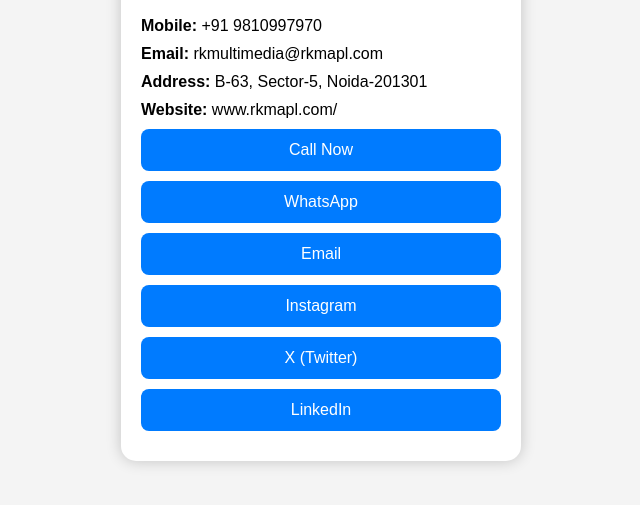
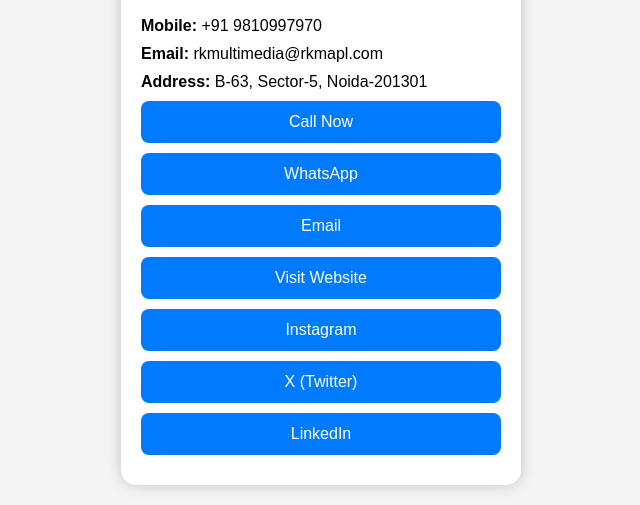
Before and after one commit to viveksahu-954035/Rajat-sir-, a plain HTML site: page index.html in a window 1280 px wide. Shown: the part 368-873 px from the top of the page, without its empty margins (319-959 px from the left). Before the commit the page ends 849 px from the top, so only its background shows below. Drawn offline with Linux system fonts and the light colour scheme.

Commit message:
Update index.html

```diff
--- a/index.html
+++ b/index.html
@@ -96,7 +96,6 @@ body{
             <p/><strong> Mobile:</strong> +91 9810997970</p>
             <p/><strong> Email:</strong> rkmultimedia@rkmapl.com</p>
             <p/><strong> Address:</strong> B-63, Sector-5, Noida-201301</p>
-            <p/><strong> Website:</strong> www.rkmapl.com/ </p>
         </div>
 
         <div class="buttons">
@@ -105,7 +104,7 @@ body{
 <a href="https://wa.me/919810997970">WhatsApp</a>
 
 <a href="rkmultimedia@rkmapl.com">Email</a>
-
+<a href="http://www.rkmapl.com/"> Visit Website</a>
 <a href="https://instagram.com/rkmultimediaadvertising">Instagram</a>
 
 <a href="http://www.rkmapl.com/Default.aspx#">X (Twitter)</a>
```
